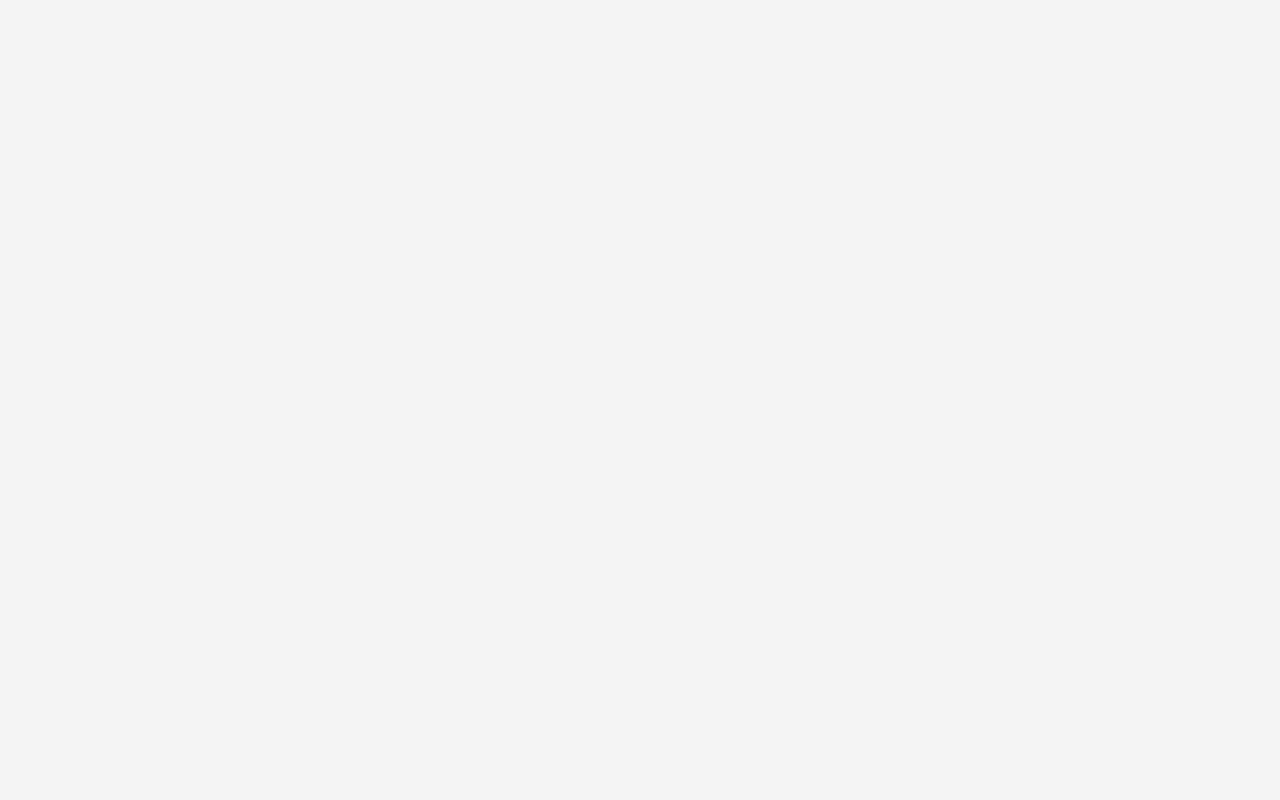
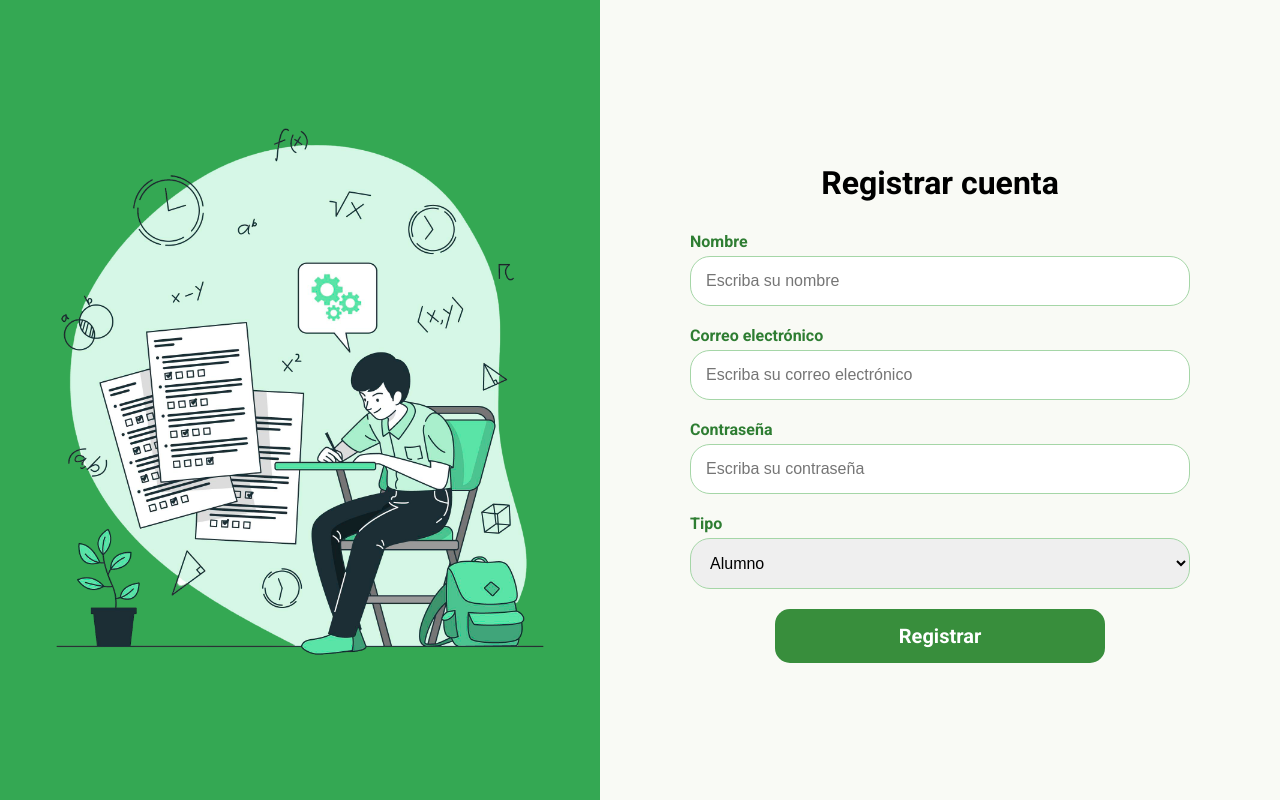
Before and after one commit to Zwtzi/classroom_project, a React (Create React App) app in the folder frontend/: page /register in a window 1280 px wide. Before the commit this address had no page. Built offline with nearby package versions, Linux system fonts and the light colour scheme.

Commit message:
css login y register

```diff
--- a/frontend/src/App.js
+++ b/frontend/src/App.js
@@ -3,8 +3,8 @@ import { BrowserRouter as Router, Route, Routes } from 'react-router-dom';
 import Dashboard from './student/Dashboard';
 import Dashboard2 from './teacher/Dashboard2';
 import Login from './pages/Login';
+import Register from './pages/Register';
 import ClassView from './teacher/ClassView';
-
 
 const App = () => {
   return (
@@ -12,6 +12,7 @@ const App = () => {
       <div>
         <Routes>
           <Route path="/" element={<Login />} />
+          <Route path="/register" element={<Register />} />
           <Route path="/student/dashboard" element={<Dashboard />} />
           <Route path="/teacher/dashboard2" element={<Dashboard2 />} />
           <Route path="/class/:classCode" element={<ClassView />} />
--- a/frontend/src/pages/Login.js
+++ b/frontend/src/pages/Login.js
@@ -37,6 +37,17 @@ const Login = () => {
   };
 
   return (
+    <div className="login-container">
+      <div className="login-left">
+        <div className="vector-image">
+          <img
+            src="/student.png"
+            alt="Imagen"
+            className="vector-img"
+          />
+        </div>
+      </div>
+      <div className="login-right">
         <div className="auth-container">
           <h2>Iniciar sesión</h2>
           <form onSubmit={handleSubmit} className="auth-form">
@@ -45,6 +56,7 @@ const Login = () => {
               <input
                 type="email"
                 id="email"
+                placeholder="Escriba su correo electrónico"
                 value={email}
                 onChange={(e) => setEmail(e.target.value)}
                 required
@@ -55,14 +67,17 @@ const Login = () => {
               <input
                 type="password"
                 id="password"
+                placeholder="Escriba su contraseña"
                 value={password}
                 onChange={(e) => setPassword(e.target.value)}
                 required
               />
             </div>
-          <button type="submit" className="btn">Iniciar sesión</button>
+            <button type="submit" className="btn">Entrar</button>
             {error && <p className="error-message">{error}</p>} {/* Mostrar mensaje de error */}
           </form>
+        </div>
+      </div>
     </div>
   );
 };
--- /dev/null
+++ b/frontend/src/pages/Register.js
@@ -0,0 +1,108 @@
+import React, { useState } from 'react';
+import { useNavigate } from 'react-router-dom';
+import axios from 'axios';  // Importamos Axios
+import '../styles/Forms.css';
+
+const Register = () => {
+  const navigate = useNavigate();
+  const [nombre, setNombre] = useState('');
+  const [correo, setCorreo] = useState('');
+  const [contrasena, setContrasena] = useState('');
+  const [tipo, setTipo] = useState('Alumno'); // Valor por defecto
+  const [error, setError] = useState(null);
+
+  const handleSubmit = async (e) => {
+    e.preventDefault();
+
+    // Realizamos la solicitud POST para registrar el nuevo usuario
+    try {
+      const response = await axios.post('http://localhost:8000/api/usuarios', {
+        nombre: nombre,
+        correo: correo,
+        contrasena: contrasena,
+        tipo: tipo
+      });
+
+      // Si la respuesta es exitosa, redirigimos al login o dashboard
+      if (response.status === 201) {
+        navigate('/login');  // Redirige al login o donde desees
+      }
+    } catch (error) {
+      // Si hay un error (como un correo duplicado), mostramos un mensaje
+      setError('Error al registrar el usuario');
+    }
+  };
+
+  return (
+    <div className="login-container">
+      <div className="login-left">
+        <div className="vector-image">
+            <img
+              src="/student.png"
+              alt="Imagen"
+              className="vector-img"
+            />
+        </div>
+      </div>
+      <div className="register-right">
+        <div className="auth-container-register">
+          <h2>Registrar cuenta</h2>
+          <form onSubmit={handleSubmit} className="auth-form">
+            <div className="input-group">
+              <label htmlFor="nombre">Nombre</label>
+              <input
+                type="text"
+                id="nombre"
+                placeholder="Escriba su nombre"
+                value={nombre}
+                onChange={(e) => setNombre(e.target.value)}
+                required
+              />
+            </div>
+            <div className="input-group">
+              <label htmlFor="email">Correo electrónico</label>
+              <input
+                type="email"
+                id="email"
+                placeholder="Escriba su correo electrónico"
+                value={correo}
+                onChange={(e) => setCorreo(e.target.value)}
+                required
+              />
+            </div>
+            <div className="input-group">
+              <label htmlFor="password">Contraseña</label>
+              <input
+                type="password"
+                id="password"
+                placeholder="Escriba su contraseña"
+                value={contrasena}
+                onChange={(e) => setContrasena(e.target.value)}
+                required
+              />
+            </div>
+            <div className="input-group">
+              <label htmlFor="tipo">Tipo</label>
+              <select
+                id="tipo"
+                value={tipo}
+                onChange={(e) => setTipo(e.target.value)}
+                required
+              >
+                <option value="Administrador">Administrador</option>
+                <option value="Profesor">Profesor</option>
+                <option value="Alumno">Alumno</option>
+              </select>
+            </div>
+            <a href="/" className="btn">
+              Registrar
+            </a>
+            {error && <p className="error-message">{error}</p>} {/* Mostrar mensaje de error */}
+          </form>
+        </div>
+      </div>
+    </div>
+  );
+};
+
+export default Register;
--- a/frontend/src/styles/Forms.css
+++ b/frontend/src/styles/Forms.css
@@ -1,22 +1,57 @@
 /* auth-container general */
 
-body{
-  background-color: #f4f4f4; /* Fondo gris para la página */
+@import url('https://fonts.googleapis.com/css2?family=Roboto:wght@400;500;700&display=swap');
 
+/* Aquí inicia el login */
+
+body {
+  margin: 0;
+  padding: 0;
+  background-color: #f4f4f4;
+  font-family: 'Roboto', sans-serif;
+}
+
+.login-container {
+  display: flex;
+  width: 100%;
+  height: 100vh;
+}
+
+.login-left {
+  flex: 1;
+  display: flex;
+  background-color: #34a853;
+  align-items: center;
+  justify-content: center;
+}
+
+.vector-img {
+  width: 100%;
+  height: auto;
+}
+
+.login-right {
+  flex: 1;
+  background-color: #f9faf5;
+  display: flex;
+  align-items: center;
+  justify-content: center;
+  padding: 40px;
 }
 
 .auth-container {
-
-    max-width: 400px;
-    margin: 0 auto;
-    padding: 40px;
-    background-color: #fff;
-    border-radius: 8px;
-    box-shadow: 0 4px 12px rgba(0, 0, 0, 0.1);
+  width: 100%;
+  max-width: 500px;
   text-align: center;
+  margin-bottom: 100px;
 }
 
-  /* Formulario */
+.auth-container h2 {
+  font-size: 32px;
+  font-weight: 700;
+  margin-bottom: 30px;
+}
+
 .auth-form {
   display: flex;
   flex-direction: column;
@@ -24,53 +59,59 @@ body{
 
 .input-group {
   margin-bottom: 20px;
+  text-align: left;
 }
 
 .input-group label {
   display: block;
   margin-bottom: 5px;
-    font-size: 14px;
-    color: #333;
+  font-size: 16px;
+  font-weight: 700;
+  color: #2e7d32;
 }
 
 .input-group input {
   width: 100%;
-    padding: 10px;
+  padding: 15px;
   font-size: 16px;
-    border: 1px solid #ccc;
-    border-radius: 4px;
+  font-weight: 400;
+  border: 1px solid #a5d6a7;
+  border-radius: 15px;
   box-sizing: border-box;
 }
 
 .input-group input:focus {
-    border-color: #007bff;
+  border-color: #388e3c;
   outline: none;
 }
 
 .btn {
-    background-color: #007bff;
+  background-color: #388e3c;
+  align-self: center;
+  width: 60%;
   color: #fff;
-    padding: 12px;
+  padding: 15px;
   border: none;
-    border-radius: 4px;
+  border-radius: 15px;
   cursor: pointer;
-    font-size: 16px;
+  font-size: 20px;
+  font-weight: 700;
+  text-decoration: none;
   transition: background-color 0.3s;
 }
 
 .btn:hover {
-    background-color: #0056b3;
+  background-color: #2e7d32;
 }
 
-  /* Enlace debajo del formulario */
 .auth-container p {
   margin-top: 20px;
   font-size: 14px;
-    color: #666;
+  color: #2e7d32;
 }
 
 .auth-container p a {
-    color: #007bff;
+  color: #388e3c;
   text-decoration: none;
 }
 
@@ -78,19 +119,71 @@ body{
   text-decoration: underline;
 }
 
-  /* Estilos para pantallas pequeñas */
-  @media (max-width: 500px) {
-    .auth-container {
-      padding: 20px;
+/* Aqui inicia el register */
+
+.register-container {
+  display: flex;
+  width: 100%;
+  height: 100vh;
 }
 
-    .btn {
-      font-size: 14px;
-      padding: 10px;
+.register-right {
+  flex: 1;
+  background-color: #f9faf5;
+  display: flex;
+  align-items: center;
+  justify-content: center;
+  padding: 40px;
 }
 
-    .input-group input {
-      font-size: 14px;
-      padding: 8px;
+.auth-container-register {
+  width: 100%;
+  max-width: 500px;
+  text-align: center;
 }
+
+.auth-container-register h2 {
+  font-size: 32px;
+  font-weight: 700;
+  margin-bottom: 30px;
 }
+
+.auth-form {
+  display: flex;
+  flex-direction: column;
+}
+
+.input-group {
+  margin-bottom: 20px;
+  text-align: left;
+}
+
+.input-group label {
+  display: block;
+  margin-bottom: 5px;
+  font-size: 16px;
+  font-weight: 700;
+  color: #2e7d32;
+}
+
+.input-group input,
+.input-group select {
+  width: 100%;
+  padding: 15px;
+  font-size: 16px;
+  font-weight: 400;
+  border: 1px solid #a5d6a7;
+  border-radius: 20px;
+  box-sizing: border-box;
+}
+
+.input-group input:focus,
+.input-group select:focus {
+  border-color: #388e3c;
+  outline: none;
+}
+
+.error-message {
+  color: #d32f2f;
+  margin-top: 10px;
+}
```
Also changed, not shown: frontend/public/student.png (added). Lines whose indentation alone changed are shown as unchanged.
